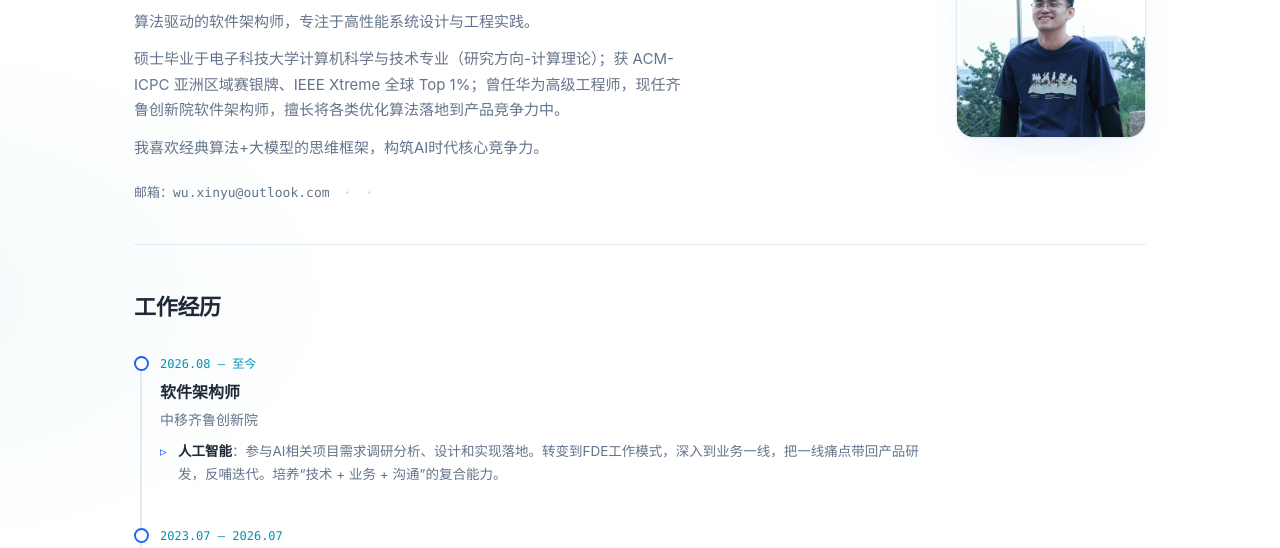
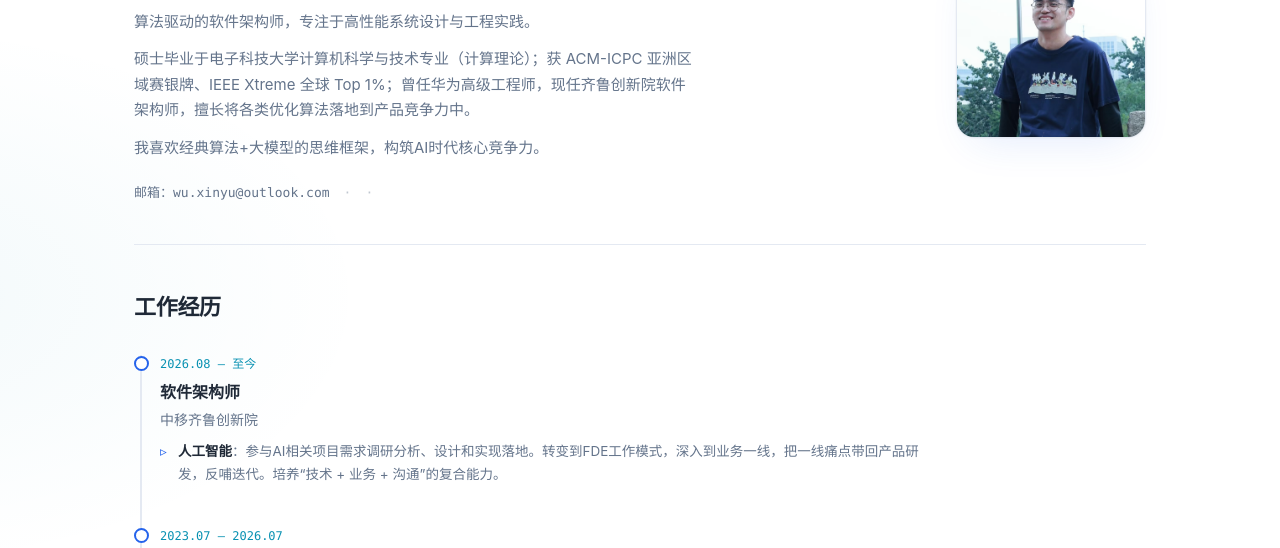
Before and after one commit to leiou7/leiou7.github.io, a plain HTML site: page index.html in a window 1280 px wide. Shown: the part 252-800 px from the top of the page. Drawn offline with Linux system fonts and the light colour scheme.

Commit message:
[leiou]refresh

```diff
--- a/index.html
+++ b/index.html
@@ -190,7 +190,7 @@
       <div class="eyebrow">Software Architect · Senior Developer </div>
       <h1>吴新雨<span class="en">Xinyu Wu</span></h1>
       <p class="tagline">算法驱动的软件架构师，专注于高性能系统设计与工程实践。</p>
-      <p class="tagline">硕士毕业于电子科技大学计算机科学与技术专业（研究方向-计算理论）；获 ACM-ICPC 亚洲区域赛银牌、IEEE Xtreme 全球 Top 1%；曾任华为高级工程师，现任齐鲁创新院软件架构师，擅长将各类优化算法落地到产品竞争力中。</p>
+      <p class="tagline">硕士毕业于电子科技大学计算机科学与技术专业（计算理论）；获 ACM-ICPC 亚洲区域赛银牌、IEEE Xtreme 全球 Top 1%；曾任华为高级工程师，现任齐鲁创新院软件架构师，擅长将各类优化算法落地到产品竞争力中。</p>
       <p class="tagline">我喜欢经典算法+大模型的思维框架，构筑AI时代核心竞争力。</p>
       <div class="contact-row">
         <a href="mailto:wu.xinyu@outlook.com">邮箱：wu.xinyu@outlook.com</a>
```
